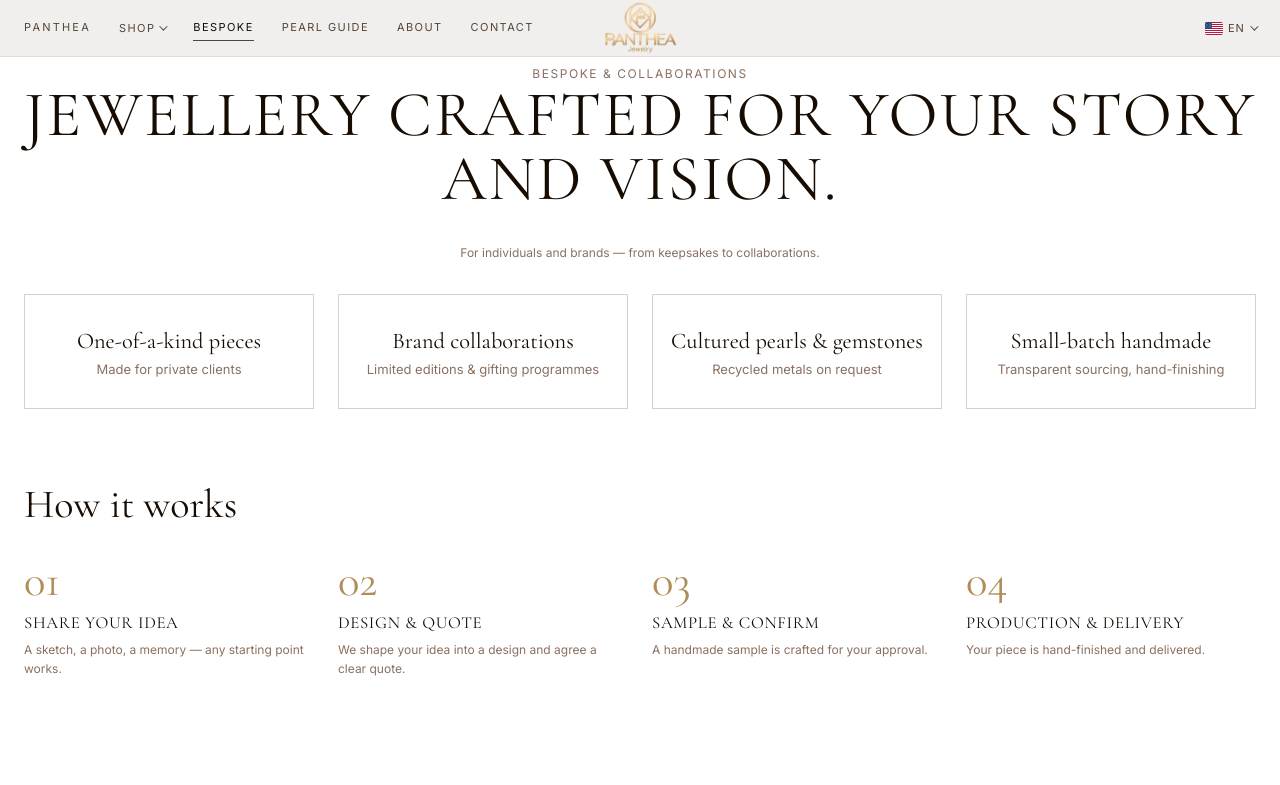
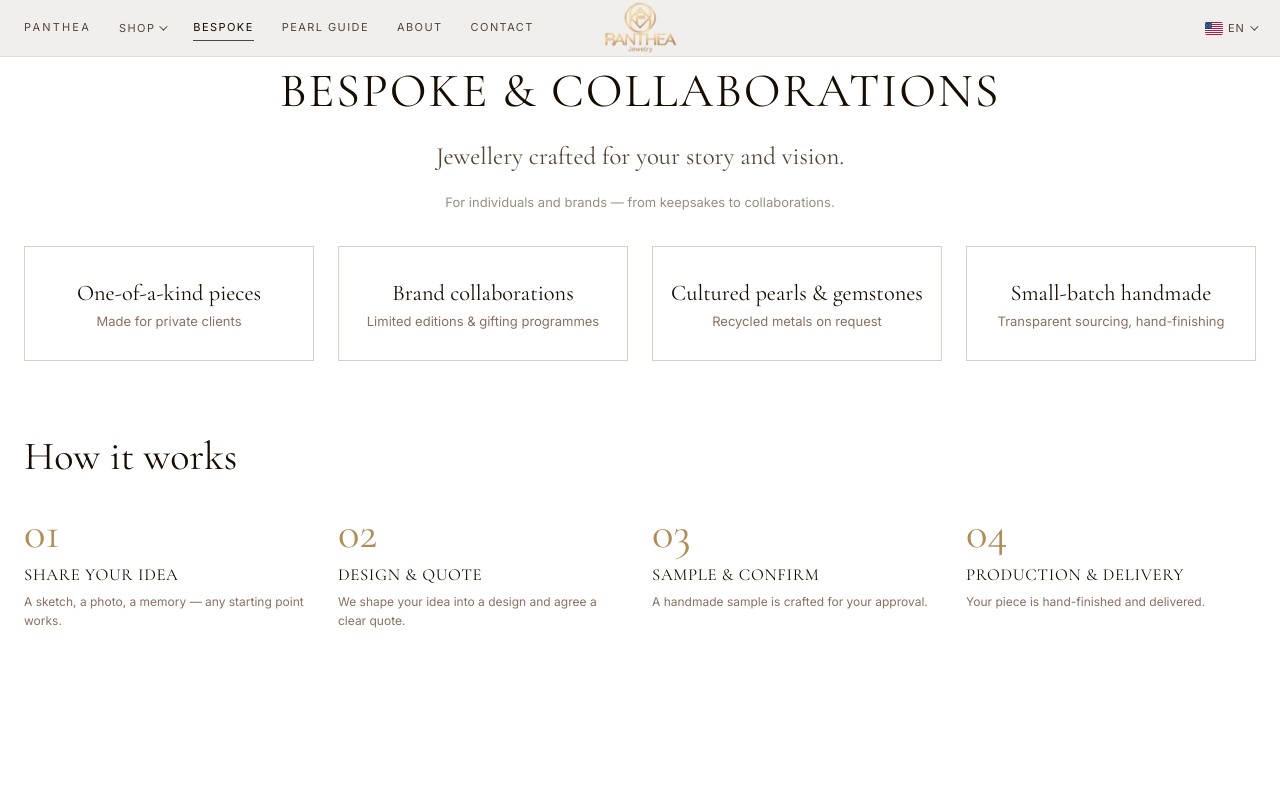
Before and after one commit to qinyifei/jewelry-site, a Nuxt app: page /pages/custom in a window 1280 px wide. Shown: the top 785 px of the page. Built offline with nearby package versions, Linux system fonts and the light colour scheme.

Commit message:
feat: 页面文字风格大小统一

```diff
--- a/app/assets/css/main.css
+++ b/app/assets/css/main.css
@@ -290,6 +290,14 @@ a {
   text-align: center;
 }
 
+/* 页头主标题统一规范：衬线大写、居中，全站各页面共用 */
+.page-hero h1 {
+  font-size: clamp(2.2rem, 4.5vw, 3rem);
+  letter-spacing: 0.04em;
+  line-height: 1.15;
+  margin: 0 0 18px;
+}
+
 .page-hero p {
   max-width: 620px;
   margin: 0 auto;
--- a/app/components/SiteFooter.vue
+++ b/app/components/SiteFooter.vue
@@ -26,16 +26,20 @@ const tr = useLocalized()
       <div>
         <h4>{{ $t('footer.shop') }}</h4>
         <NuxtLinkLocale to="/collections/all">{{ $t('nav.all') }}</NuxtLinkLocale>
-        <NuxtLinkLocale v-for="c in topCollections" :key="c.handle" :to="`/collections/${c.handle}`">
-          {{ tr(c).title }}
-        </NuxtLinkLocale>
+        <!-- 珍珠系列跳转暂时隐藏 -->
+        <template v-for="c in topCollections" :key="c.handle">
+          <NuxtLinkLocale v-if="c.handle !== 'pearls'" :to="`/collections/${c.handle}`">
+            {{ tr(c).title }}
+          </NuxtLinkLocale>
+        </template>
       </div>
 
       <div>
         <h4>{{ $t('footer.company') }}</h4>
         <NuxtLinkLocale to="/pages/about">{{ $t('nav.about') }}</NuxtLinkLocale>
         <NuxtLinkLocale v-if="site.features.custom" to="/pages/custom">{{ $t('nav.custom') }}</NuxtLinkLocale>
-        <NuxtLinkLocale to="/blogs/cases">{{ $t('footer.cases') }}</NuxtLinkLocale>
+        <!-- 合作案例跳转暂时隐藏 -->
+        <!-- <NuxtLinkLocale to="/blogs/cases">{{ $t('footer.cases') }}</NuxtLinkLocale> -->
         <NuxtLinkLocale to="/blogs/news">{{ $t('nav.journal') }}</NuxtLinkLocale>
         <NuxtLinkLocale v-if="site.features.contact" to="/pages/contact">{{ $t('nav.contact') }}</NuxtLinkLocale>
       </div>
--- a/app/pages/collections/[handle].vue
+++ b/app/pages/collections/[handle].vue
@@ -395,9 +395,10 @@ usePageSeo({
 .collection-hero h1 {
   font-family: "Cormorant", Georgia, serif;
   font-weight: 400;
-  font-size: clamp(3rem, 7.2vw, 4.5rem);
-  letter-spacing: 0.03em;
-  line-height: 1.1;
+  /* 与全站页头统一字号 */
+  font-size: clamp(2.2rem, 4.5vw, 3rem);
+  letter-spacing: 0.04em;
+  line-height: 1.15;
   margin: 0 0 16px;
 }
 
--- a/app/pages/pages/about.vue
+++ b/app/pages/pages/about.vue
@@ -133,15 +133,15 @@ const parasRest = computed(() => c.value.letterParas.slice(1));
   border-bottom: 1px solid #e3d9cf;
   padding-bottom: 28px;
   margin-bottom: 36px;
+  text-align: center;
 }
 
 .letter-title {
-  font-family: "Cormorant Garamond", Georgia, serif;
-  font-weight: 500;
-  font-size: clamp(2.6rem, 6vw, 4rem);
+  /* 与全站页头统一：衬线大写、居中 */
+  font-size: clamp(2.2rem, 4.5vw, 3rem);
   color: #170c02;
   margin: 0;
-  line-height: 1.1;
+  line-height: 1.15;
 }
 
 .letter-lead {
--- a/app/pages/pages/custom.vue
+++ b/app/pages/pages/custom.vue
@@ -81,9 +81,9 @@ usePageSeo({ title: c.value.seoTitle, description: c.value.seoDescription })
 <template>
   <div>
     <section class="container page-hero">
-      <p class="eyebrow">{{ c.eyebrow }}</p>
-      <h1>{{ c.title }}</h1>
-      <p>{{ c.intro }}</p>
+      <h1>{{ c.eyebrow }}</h1>
+      <p class="page-subtitle">{{ c.title }}</p>
+      <p class="page-intro">{{ c.intro }}</p>
     </section>
 
     <section class="container grid grid-4 highlights">
@@ -134,10 +134,28 @@ usePageSeo({ title: c.value.seoTitle, description: c.value.seoDescription })
 </template>
 
 <style scoped>
-/* ── 字号层级：页头主标题 > 板块标题 > 正文，序号作为视觉锚点 ── */
-/* 主标题：比全站默认 h1（2.5rem）更大，确立页面主视觉 */
-.page-hero h1 {
-  font-size: clamp(2.8rem, 6vw, 4rem);
+/* ── 页头层级按参考稿：主标题 > 衬线副标题 > 弱化导语，整体居中；主标题用全站统一规范 ── */
+.page-hero {
+  text-align: center;
+}
+
+/* 副标题：衬线、比主标题小一号 */
+.page-subtitle {
+  font-family: 'Cormorant Garamond', Georgia, serif;
+  font-size: clamp(1.2rem, 2.2vw, 1.55rem);
+  line-height: 1.6;
+  color: #554537;
+  margin: 0 auto 14px;
+}
+
+/* 导语：小字弱化 */
+.page-hero .page-intro {
+  font-family: 'Inter', sans-serif;
+  font-weight: 300;
+  font-size: 13px;
+  line-height: 1.8;
+  color: #9a8d81;
+  margin: 0 auto;
 }
 
 /* 板块标题：从全站通用的 7.2vw 收敛到内容层级，避免与主标题抢 */
```
